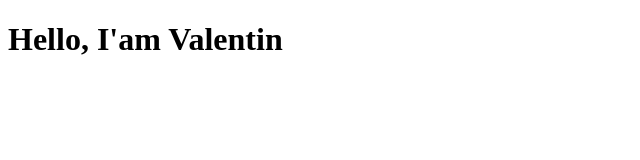
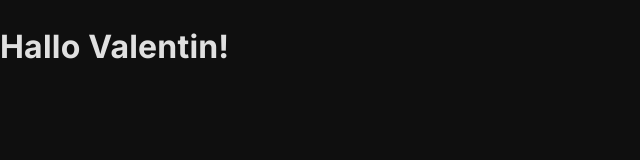
Before and after one commit to ValentinMro/valentin-site, a website: page index.html in a window 1280 px wide. Shown: the whole page, without its empty margins (0-640 px from the left). Drawn offline with Linux system fonts and the light colour scheme; files whose address does not match are found by name.

Commit message:
Initial Project stuff

```diff
--- a/index.html
+++ b/index.html
@@ -6,8 +6,9 @@
   <meta name="viewport" content="width=device-width, initial-scale=1.0">
   <link rel="stylesheet" href="./src/style/style.css" />
   <script src="./src/script/main.js" defer></script>
+  <link href="https://fonts.googleapis.com/css2?family=Inter:wght@400;700&display=swap" rel="stylesheet">
 </head>
 <body>
-  <h1>Hello, I'am Valentin</h1>
+  <h1 class="fade-in">Hallo Valentin!</h1>
 </body>
 </html>
--- /dev/null
+++ b/src/style/animations.css
@@ -0,0 +1,8 @@
+@keyframes initialFadeIn {
+  from {
+    opacity: 0;
+  }
+  to {
+    opacity: 1;
+  }
+}
--- /dev/null
+++ b/src/style/base.css
@@ -0,0 +1,11 @@
+body {
+  margin: 0;
+  padding: 0;
+  background-color: #0f0f0f; /* dunkler Hintergrund */
+  color: #e0e0e0;            /* heller Text */
+  font-family: 'Inter', sans-serif;
+  font-size: 16px;
+  line-height: 1.6;
+  letter-spacing: 0.2px;
+  overflow-x: hidden;
+}
--- /dev/null
+++ b/src/style/components.css
@@ -0,0 +1,3 @@
+.fade-in {
+  animation: initialFadeIn 2s ease-out forwards;
+}
--- a/src/style/style.css
+++ b/src/style/style.css
@@ -0,0 +1,3 @@
+@import './base.css';
+@import './animations.css';
+@import './components.css';
```
